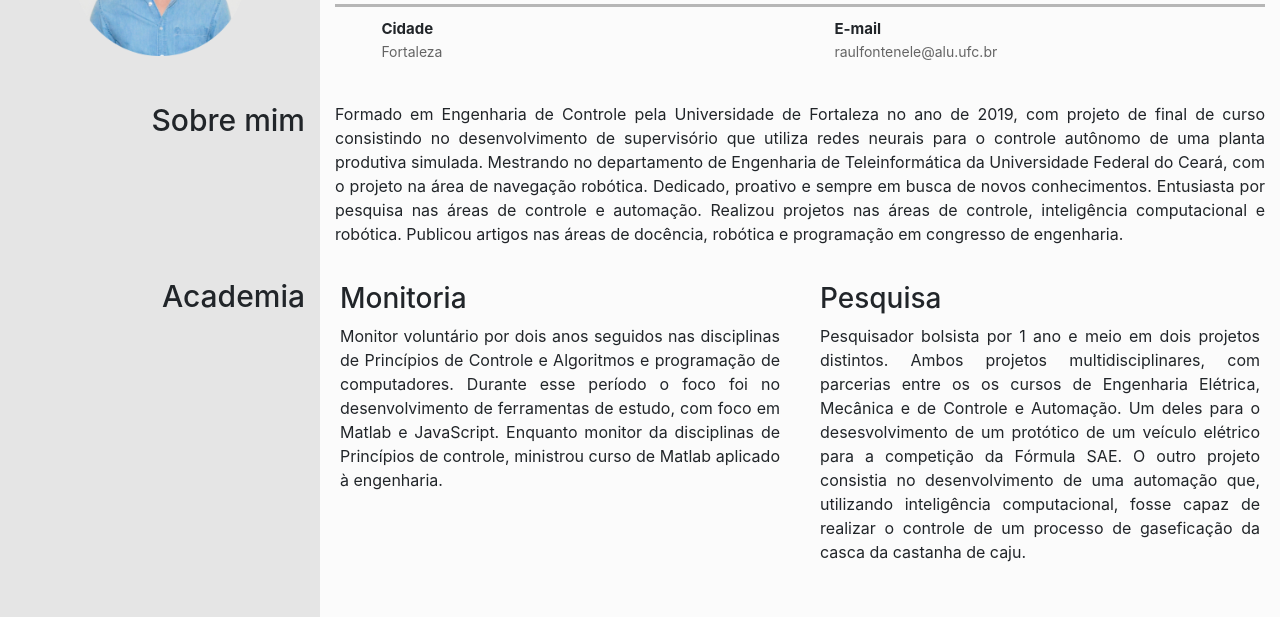
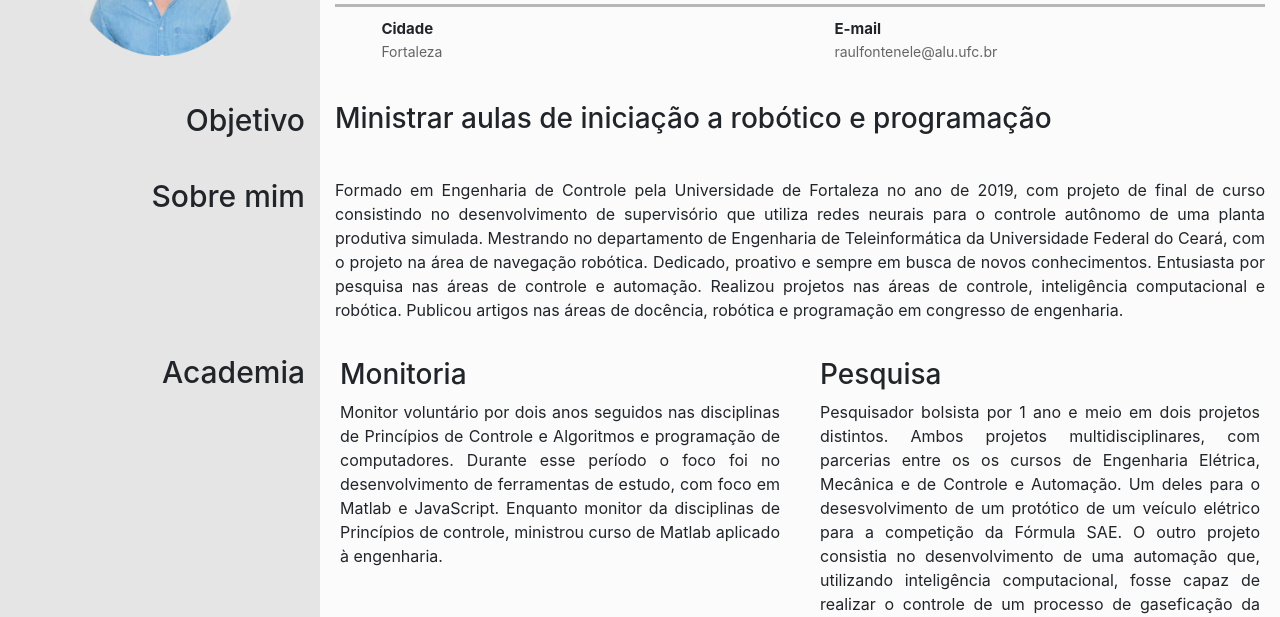
Before and after one commit to raulfontenele/raulfontenele.github.io, a plain HTML site: page index.html in a window 1280 px wide. Shown: the part 177-794 px from the top of the page. Drawn offline with nearby package versions, Linux system fonts and the light colour scheme.

Commit message:
Inserção de objetivo

```diff
--- a/index.html
+++ b/index.html
@@ -69,6 +69,21 @@
 
             </div>
         </header>
+
+        <!-- Objetivo-->
+        <div class="row">
+            <div class="col-3  pt-3 pb-3 text-right font-weight-bold lado-esq ">
+                <h4 class="info-lateral">
+                    Objetivo
+                </h4>
+            </div>
+            <div class="col-9 lado-dir pt-3 pb-3">
+                <h3>
+                    Ministrar aulas de iniciação a robótico e programação
+                </h3>
+
+            </div>
+        </div>
 
         <!-- Sobre mim-->
         <div class="row">
```
